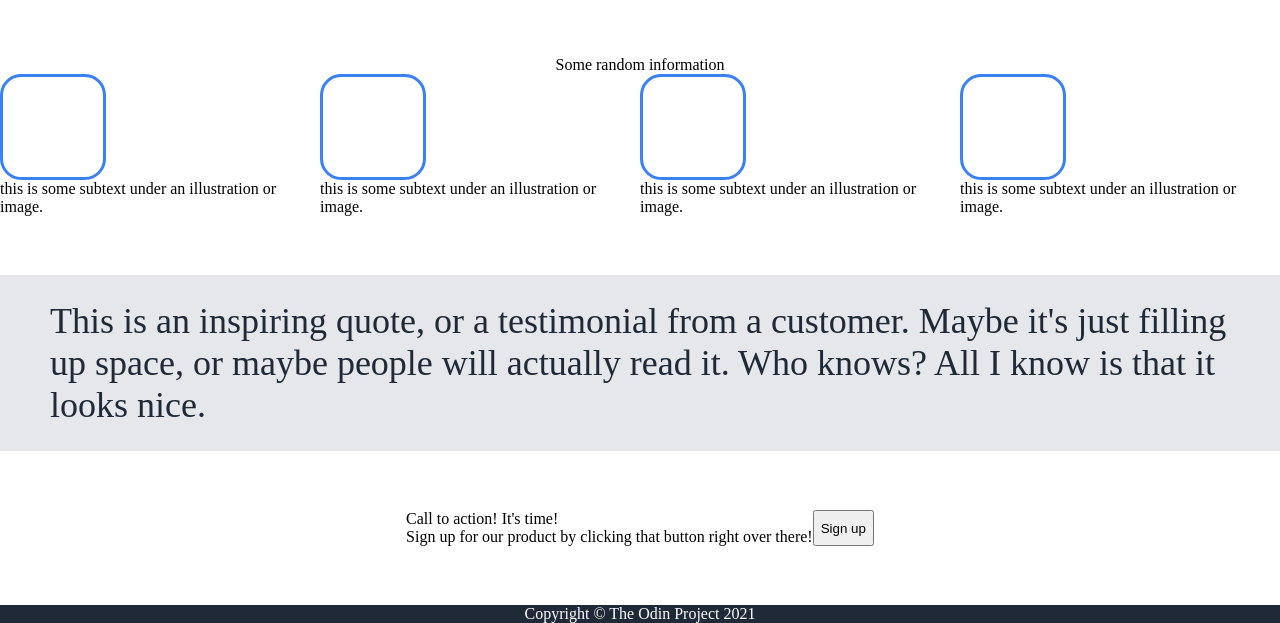
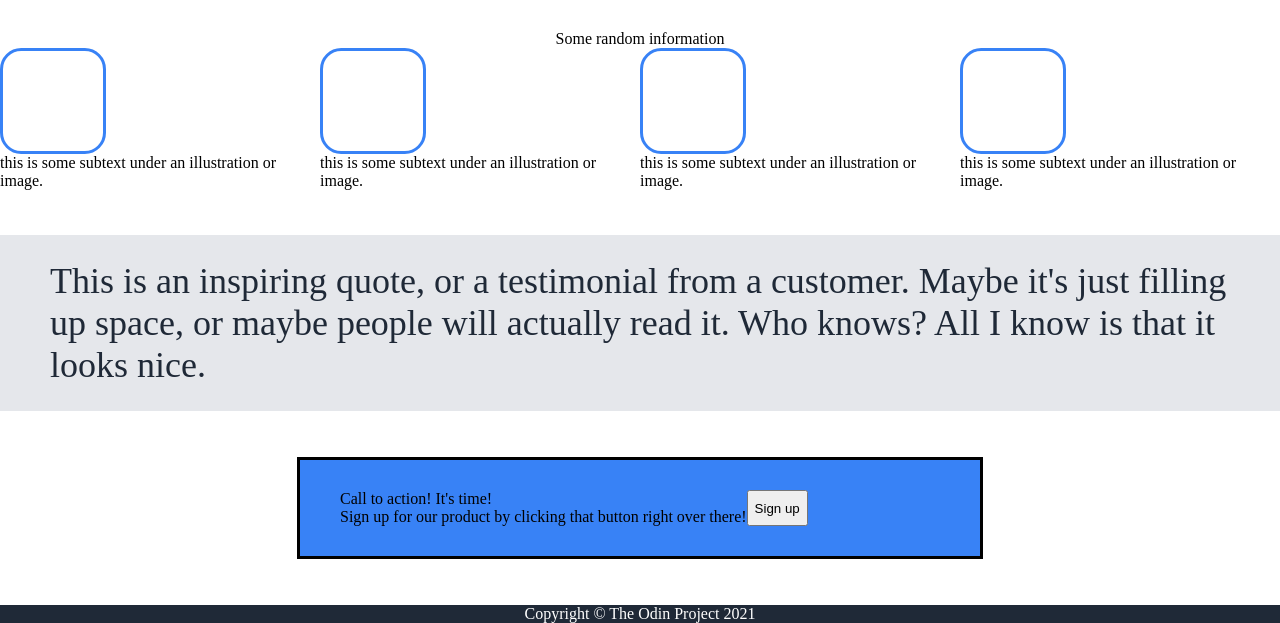
Before and after one commit to cesare-garcia/Odin-Landing-Page, a plain HTML site: page index.html in a window 1280 px wide. Shown: the part 177-800 px from the top of the page. Drawn offline with Linux system fonts and the light colour scheme.

Commit message:
Add CSS properties to .internal-container selector

```diff
--- a/style.css
+++ b/style.css
@@ -103,6 +103,13 @@ ul {
 
 .internal-container {
     display: flex;
+    border: solid;
+    background-color: #3882f6;
+    height: auto;
+    width: 600px;
+    /* border-radius: 10%; */
+    padding: 30px 40px;
+
 }
 
 .internal-left {
```
